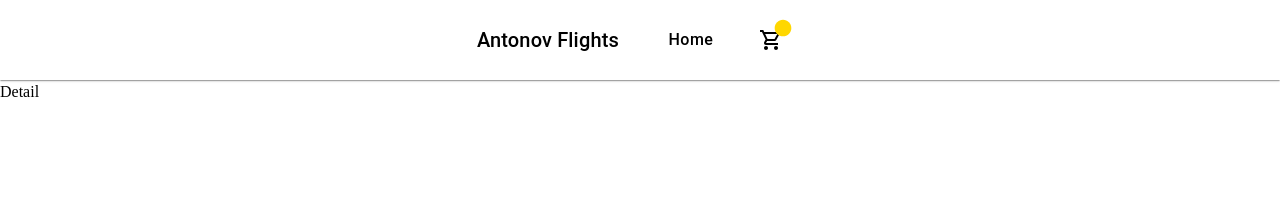
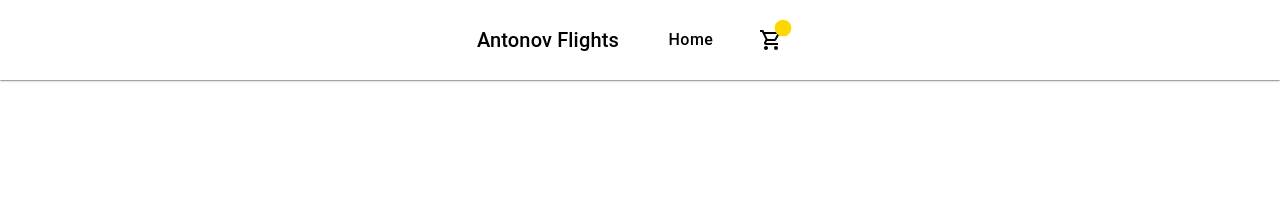
Before and after one commit to bodya4000/antonov-test-app, a React (Vite) app: page /flight/1 in a window 1280 px wide. Shown: the top 210 px of the page. Built offline with nearby package versions, Linux system fonts and the light colour scheme.

Commit message:
made card to be nabigational

```diff
--- a/src/Navigation.tsx
+++ b/src/Navigation.tsx
@@ -1,5 +1,6 @@
 import { FC } from 'react';
 import { BrowserRouter, Route, Routes } from 'react-router-dom';
+import FlightDetailPage from './app/FlightDetailPage';
 import FlightsPage from './app/FlightsPage';
 
 const Navigation: FC = () => {
@@ -8,7 +9,7 @@ const Navigation: FC = () => {
 			<BrowserRouter>
 				<Routes>
 					<Route path='/' element={<FlightsPage />} />
-					<Route path='flight/:id' element={<>Detail</>}></Route>
+					<Route path='flight/:id' element={<FlightDetailPage />}></Route>
 				</Routes>
 			</BrowserRouter>
 		</>
--- /dev/null
+++ b/src/app/FlightDetailPage.tsx
@@ -0,0 +1,9 @@
+import PageWrapper from '../components/common/PageWrapper';
+
+const FlightDetailPage = () => {
+	return <PageWrapper>
+
+	</PageWrapper>;
+};
+
+export default FlightDetailPage;
--- a/src/components/FlightsPage/FlightCardList/FlightCard.tsx
+++ b/src/components/FlightsPage/FlightCardList/FlightCard.tsx
@@ -2,6 +2,7 @@ import StarIcon from '@mui/icons-material/Star';
 import StarBorderIcon from '@mui/icons-material/StarBorder';
 import { Box, CardContent, IconButton, Card as MuiCard, styled, Typography } from '@mui/material';
 import { memo, useState } from 'react';
+import { useNavigate } from 'react-router-dom';
 import { IFlight } from '../../../types/IFlight';
 import DateService from '../../../utils/date';
 
@@ -50,14 +51,19 @@ const FavoriteButton = styled(IconButton)`
 
 const FlightCard = memo(
 	(flight: IFlight) => {
+		const navigate = useNavigate();
 		const [favorited, setFavorited] = useState(false);
 
 		const toggleFavorite = () => {
 			setFavorited(prev => !prev);
 		};
 
+		const onCardClick = () => {
+			navigate('flight/' + flight.id);
+		};
+
 		return (
-			<Card>
+			<Card onClick={onCardClick}>
 				<CardContent>
 					<FavoriteButton onClick={toggleFavorite} aria-label='add to favorites'>
 						{favorited ? <StarIcon sx={{ color: 'gold' }} /> : <StarBorderIcon sx={{ color: 'gold' }} />}
```
